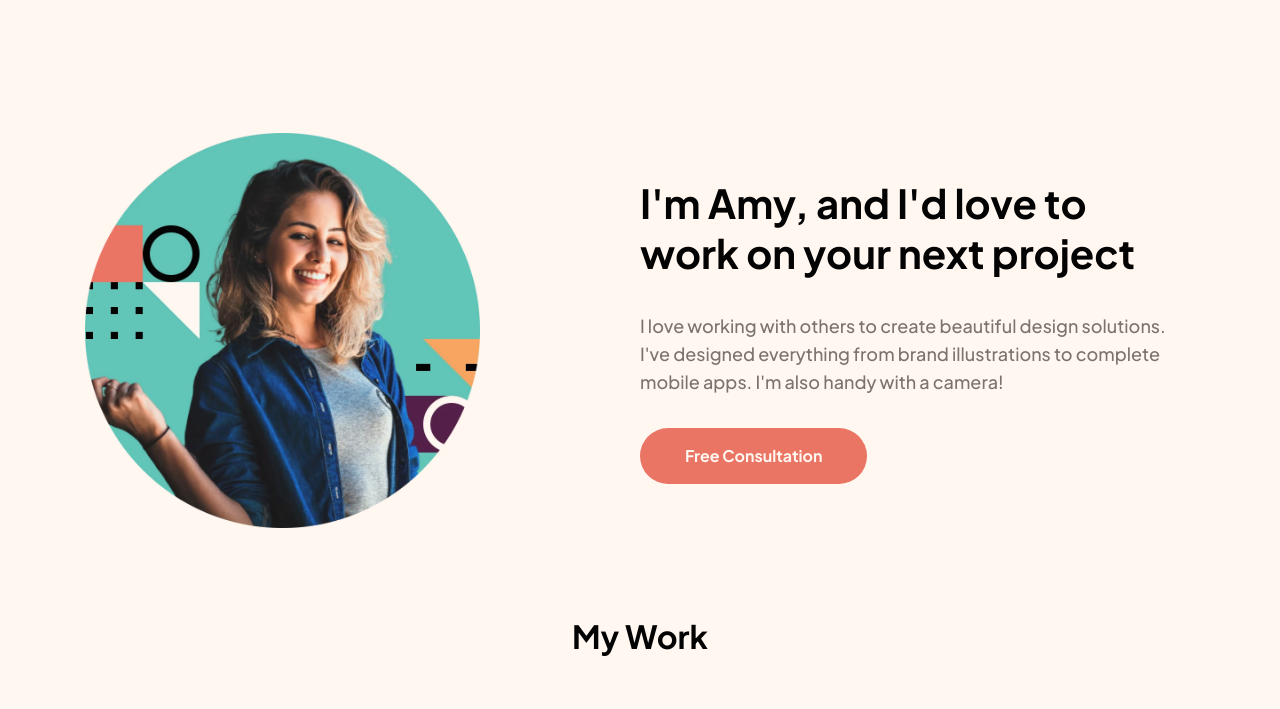
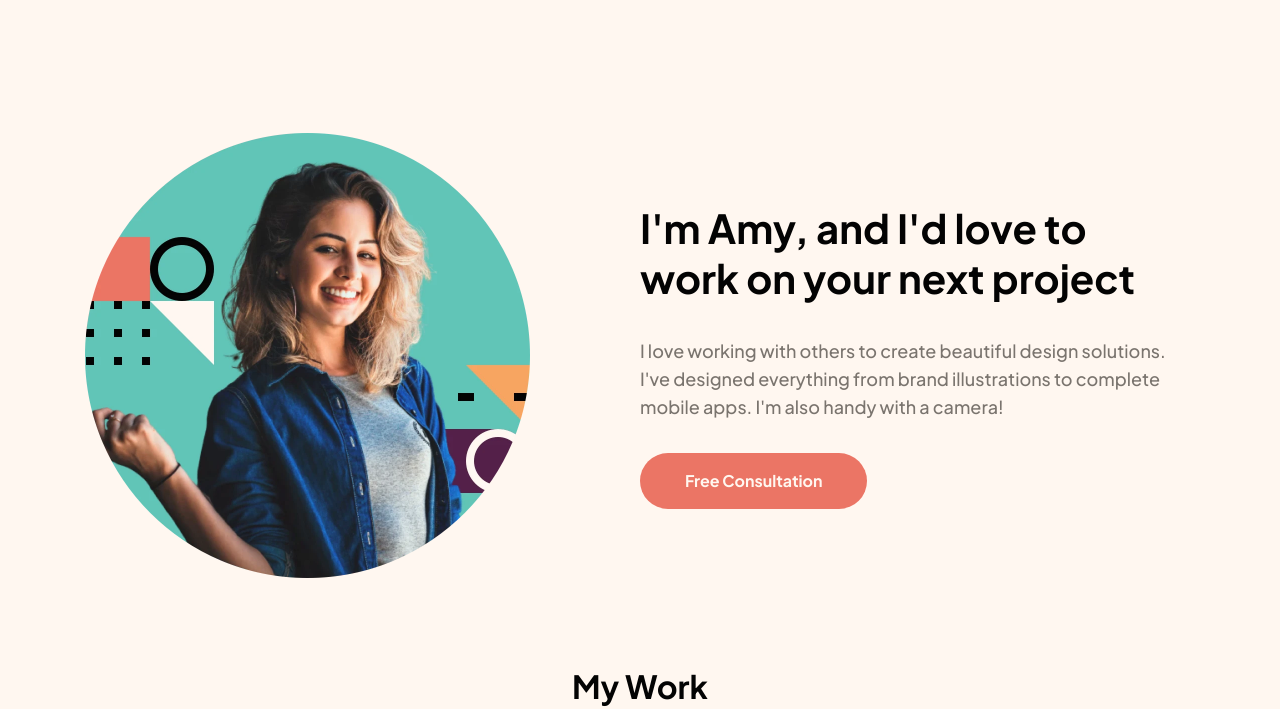
Before and after one commit to lowickib/single-page-design-portfolio, a website built with Vite: page index.html in a window 1280 px wide. Shown: the part 763-1472 px from the top of the page. Built offline with nearby package versions, Linux system fonts and the light colour scheme.

Commit message:
Section about spacing updated

```diff
--- a/sass/layout/_about.scss
+++ b/sass/layout/_about.scss
@@ -4,7 +4,7 @@
 	display: grid;
 	margin-bottom: 10rem;
 	@include respond-to('medium') {
-		grid-template-columns: repeat(2, minmax(50%, 1fr));
+		grid-template-columns: 45% 1fr 50%;
 		margin-bottom: 12rem;
 	}
 	@include respond-to('large') {
@@ -17,7 +17,6 @@
 		max-width: 36.4rem;
 		@include respond-to('medium') {
 			justify-self: left;
-			padding-right: 5rem;
 			margin: 0;
 			width: 100%;
 			max-width: 44.5rem;
@@ -25,8 +24,10 @@
 	}
 
 	&__content {
+		max-width: 100%;
 		text-align: center;
 		@include respond-to('medium') {
+			grid-column: 3/-1;
 			align-self: center;
 			text-align: left;
 		}
```
